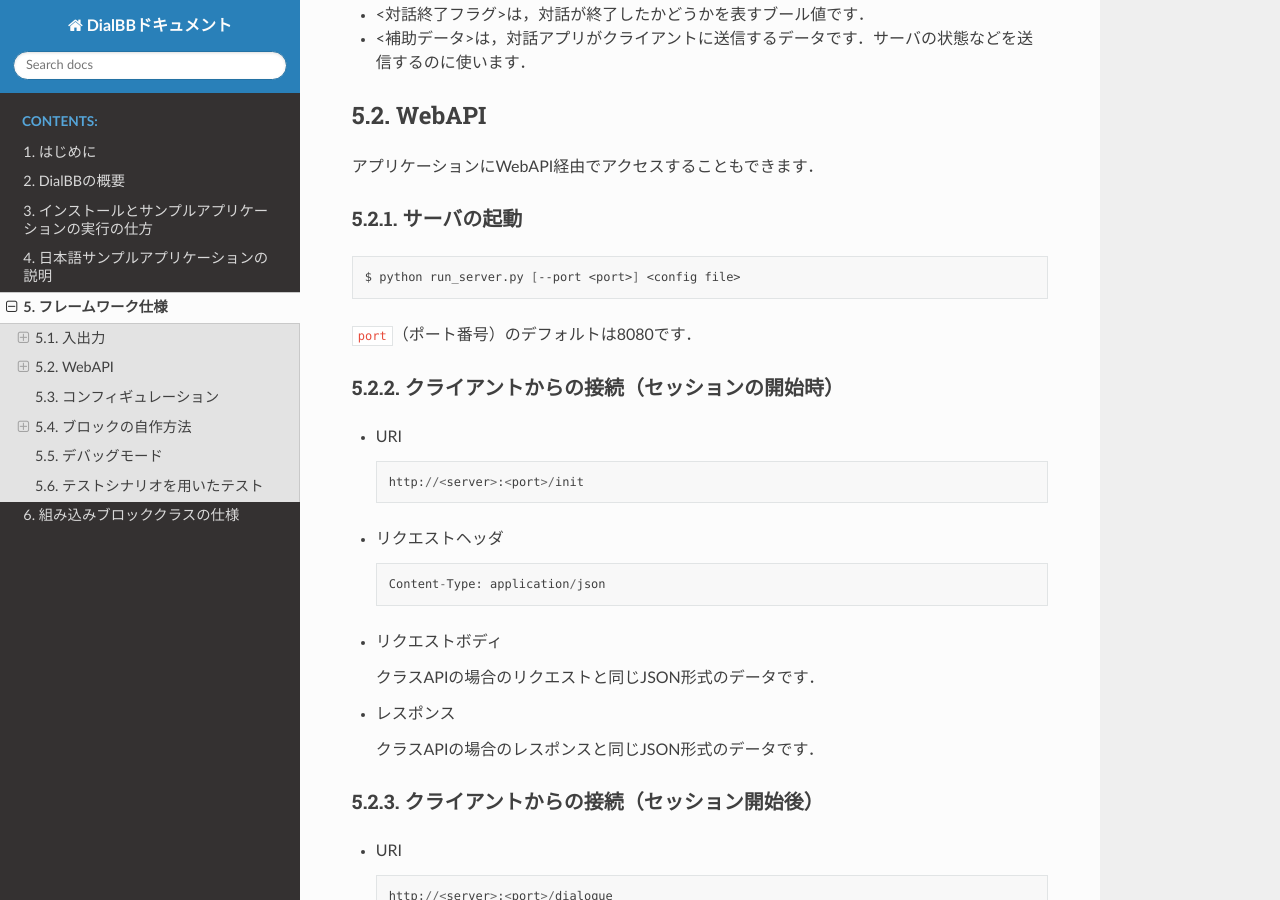
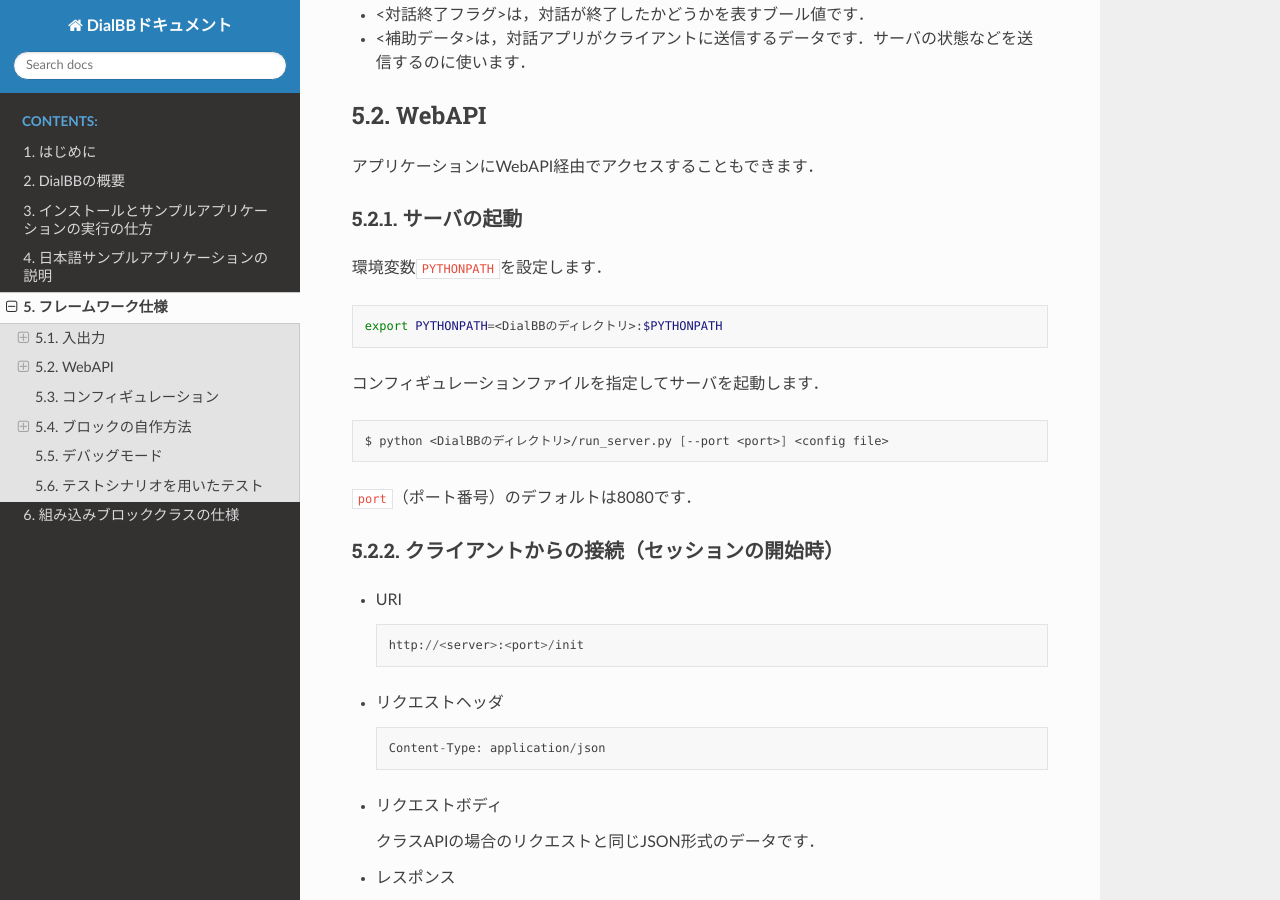
Before and after one commit to c4a-ri/dialbb, a Sphinx documentation site: the page built from docs/document-ja/source/05_framework.md, in a window 1280 px wide and 900 px high, scrolled down 2337 px. Built offline with Sphinx 7.4.7 and the Read the Docs theme 2.0.0, drawn with Linux system fonts in a browser that asks for light colours.

Commit message:
document updated

````diff
--- a/docs/document-ja/source/05_framework.md
+++ b/docs/document-ja/source/05_framework.md
@@ -108,8 +108,16 @@ DialBBのメインモジュールは，クラスAPI（メソッド呼び出し
 
 ### サーバの起動
 
+環境変数`PYTHONPATH`を設定します．
+
 ```sh
-$ python run_server.py [--port <port>] <config file>
+export PYTHONPATH=<DialBBのディレクトリ>:$PYTHONPATH
+```
+
+コンフィギュレーションファイルを指定してサーバを起動します．
+
+```sh
+$ python <DialBBのディレクトリ>/run_server.py [--port <port>] <config file>
 ```
 
 `port`（ポート番号）のデフォルトは8080です．
````
Also changed, not shown: Changelog.md (+7 -3 lines), docs/document-ja/requirements.txt (added, +31 -0 lines), docs/document-ja/source/03_install.md (+1 -2 lines), docs/document-ja/source/06_builtin_blocks.md (+1 -1 lines), 8 other files.
